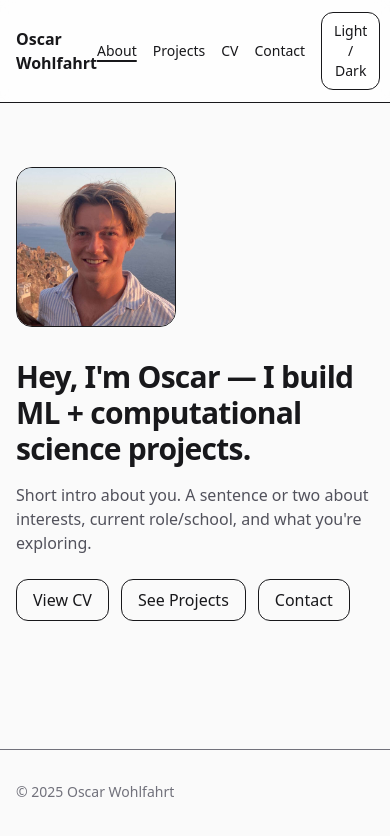
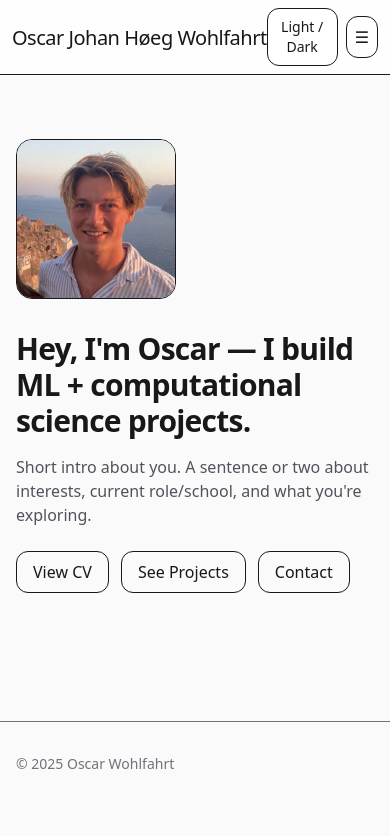
Before and after one commit to OscarWohlf/personal_website, a React (Vite) app: page / in a window 390 px wide. Shown: the top 836 px of the page. Built offline with nearby package versions, Linux system fonts and the light colour scheme.

Commit message:
nicer navbar and phone navbar

```diff
--- a/src/components/Navbar.tsx
+++ b/src/components/Navbar.tsx
@@ -1,15 +1,28 @@
 import { NavLink } from 'react-router-dom'
+import { useState } from 'react'
 import ThemeToggle from './ThemeToggle'
 
-const linkBase = "hover:underline"
-const linkActive = "underline decoration-2 underline-offset-4"
-
-function NavA({ to, end, children }: { to: string; end?: boolean; children: React.ReactNode }) {
+function NavA({
+  to,
+  end,
+  children,
+  onClick,
+}: {
+  to: string
+  end?: boolean
+  children: React.ReactNode
+  onClick?: () => void
+}) {
+  const base =
+    "px-2 py-2 text-base md:text-[15px] transition-opacity hover:opacity-80 " +
+    "focus:outline-none focus-visible:ring-2 focus-visible:ring-black/30 dark:focus-visible:ring-white/30"
+  const active = "underline decoration-2 underline-offset-8"
   return (
     <NavLink
       to={to}
       end={end}
-      className={({ isActive }) => `${linkBase} ${isActive ? linkActive : ''}`}
+      onClick={onClick}
+      className={({ isActive }) => `${base} ${isActive ? active : ''}`}
     >
       {children}
     </NavLink>
@@ -17,17 +30,57 @@ function NavA({ to, end, children }: { to: string; end?: boolean; children: Reac
 }
 
 export default function Navbar() {
+  const [open, setOpen] = useState(false)
+
   return (
-    <header className="sticky top-0 z-50 backdrop-blur bg-white/70 dark:bg-zinc-900/70 border-b dark:border-zinc-800">
-      <div className="mx-auto max-w-5xl px-4 py-3 flex items-center justify-between">
-        <NavLink to="/" end className="font-semibold">Oscar Wohlfahrt</NavLink>
-        <nav className="flex items-center gap-4 text-sm">
+    <header className="sticky top-0 z-50 border-b dark:border-zinc-800 backdrop-blur bg-white/70 dark:bg-zinc-900/70 print:hidden">
+      <div className="px-3 md:px-6">
+        <div className="flex items-center justify-between md:grid md:grid-cols-3 min-h-16 py-2">
+          <NavLink
+            to="/"
+            end
+            className="tracking-tight font-normal whitespace-nowrap leading-tight
+                       text-xl sm:text-2xl md:text-3xl lg:text-4xl"
+            title="Oscar Johan Høeg Wohlfahrt"
+          >
+            Oscar Johan Høeg Wohlfahrt
+          </NavLink>
+
+          <nav className="hidden md:flex justify-center items-center gap-5">
             <NavA to="/" end>About</NavA>
             <NavA to="/projects">Projects</NavA>
             <NavA to="/cv">CV</NavA>
             <NavA to="/contact">Contact</NavA>
+          </nav>
+
+          <div className="flex items-center justify-end gap-2">
             <ThemeToggle />
+            <button
+              className="md:hidden p-2 rounded-xl border dark:border-zinc-700"
+              onClick={() => setOpen(v => !v)}
+              aria-label="Toggle menu"
+              aria-expanded={open}
+              aria-controls="mobile-nav"
+            >
+              {open ? '✕' : '☰'}
+            </button>
+          </div>
+        </div>
+
+        {/* Phone Nav */}
+        <div
+          id="mobile-nav"
+          className={`md:hidden overflow-hidden transition-[max-height,opacity] duration-200 ${
+            open ? 'max-h-40 opacity-100' : 'max-h-0 opacity-0'
+          }`}
+        >
+          <nav className="pb-3 pt-2 grid gap-2">
+            <NavA to="/" end onClick={() => setOpen(false)}>About</NavA>
+            <NavA to="/projects" onClick={() => setOpen(false)}>Projects</NavA>
+            <NavA to="/cv" onClick={() => setOpen(false)}>CV</NavA>
+            <NavA to="/contact" onClick={() => setOpen(false)}>Contact</NavA>
           </nav>
+        </div>
       </div>
     </header>
   )
```
Lines whose indentation alone changed are shown as unchanged.
